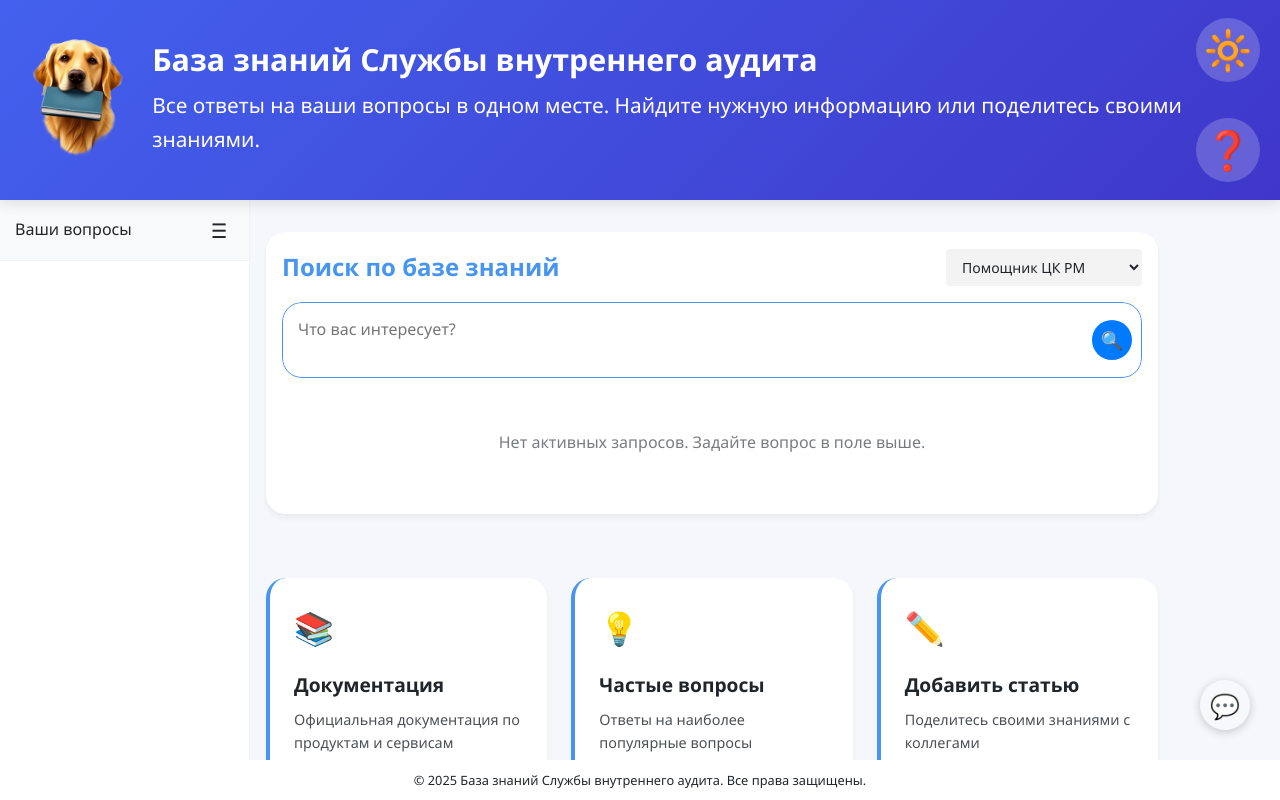
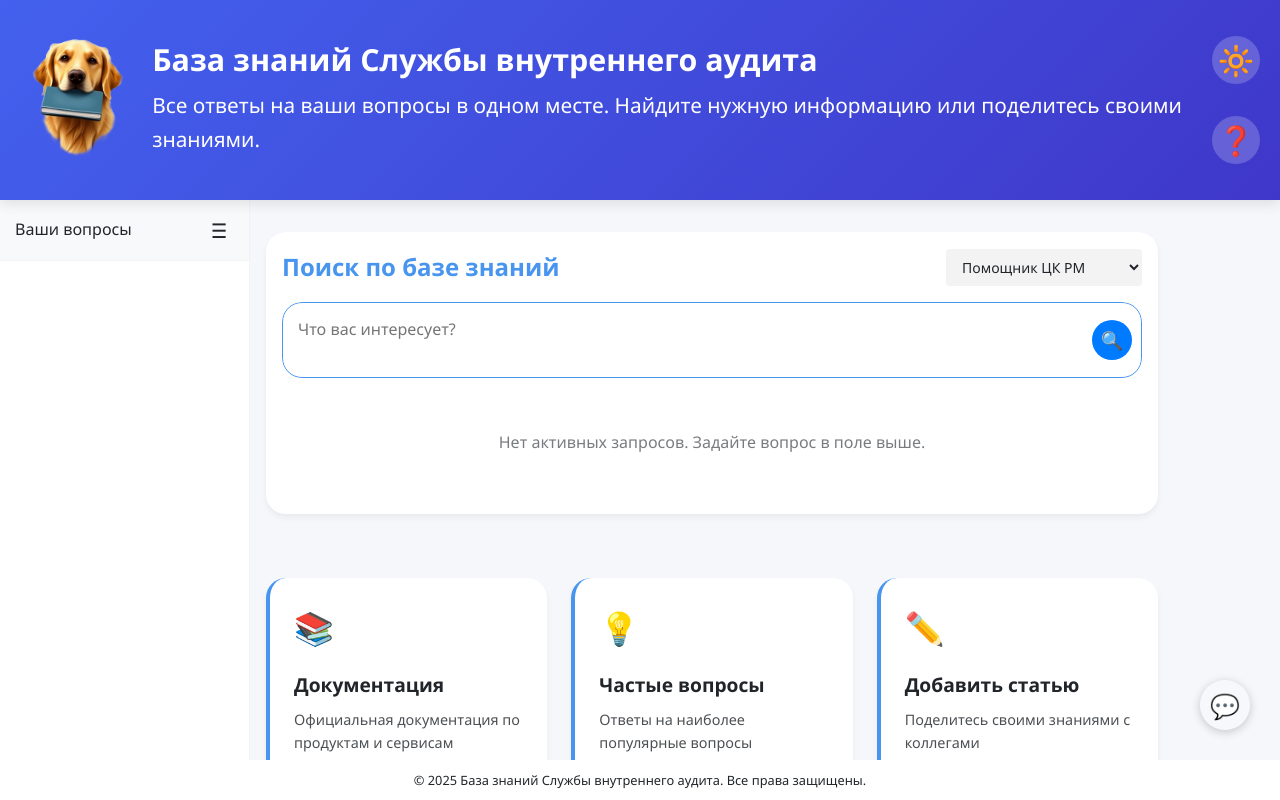
Before and after one commit to Chooook/llm_proxy_frontend, a Flask app: page / in a window 1280 px wide. Shown: the top 800 px of the page. Run offline with Flask 3, Linux system fonts and the light colour scheme.

Commit message:
chore: remove unused header styles, make buttons smaller

```diff
--- a/src/static/css/header.css
+++ b/src/static/css/header.css
@@ -13,6 +13,7 @@ header {
     display: flex;
     align-items: center;
     justify-content: center;
+    transition: all 0.3s cubic-bezier(0.68, -0.3, 0.5, 1);
 }
 
 .header-container {
@@ -48,50 +49,6 @@ header.initial-header {
 
 header.initial-header .header-logo img {
     height: 120px;
-    transition: all 0.5s ease;
-}
-
-header.initial-header .logo-text {
-    font-size: 2.4rem;
-    transition: all 0.5s ease;
-}
-
-header.initial-header .tagline {
-    font-size: 1.8rem;
-    transition: all 0.5s ease;
-}
-
-header.initial-header .theme-toggle,
-header.initial-header .intro-btn {
-    width: 64px;
-    height: 64px;
-    font-size: 2.4rem;
-    transition: all 0.5s ease;
-}
-
-header.initial-header .theme-toggle {
-    top: 25%;
-}
-
-header.initial-header .intro-btn {
-    top: 75%;
-}
-
-body.header-expanded {
-    padding-top: 200px;
-    transition: padding-top 0.5s ease;
-}
-
-header {
-    transition: all 0.3s cubic-bezier(0.68, -0.3, 0.5, 1);
-}
-
-header.initial-header {
-    height: 200px;
-}
-
-header.initial-header .header-logo img {
-    height: 120px;
     transition: all 0.3s cubic-bezier(0.68, -0.3, 0.5, 1);
 }
 
@@ -107,18 +64,10 @@ header.initial-header .tagline {
 
 header.initial-header .theme-toggle,
 header.initial-header .intro-btn {
-    width: 64px;
-    height: 64px;
-    font-size: 2.4rem;
+    width: 48px;
+    height: 48px;
+    font-size: 1.8rem;
     transition: all 0.3s cubic-bezier(0.68, -0.3, 0.5, 1);
-}
-
-header.initial-header .theme-toggle {
-    top: 25%;
-}
-
-header.initial-header .intro-btn {
-    top: 75%;
 }
 
 body.initial-header {
@@ -142,27 +91,11 @@ header.small-header .header-logo img {
     height: 60px;
 }
 
-header.small-header .logo-text {
-    font-size: 1.2rem;
-}
-
-header.small-header .tagline {
-    font-size: 0.9rem;
-}
-
 header.small-header .theme-toggle,
 header.small-header .intro-btn {
     width: 32px;
     height: 32px;
     font-size: 1.2rem;
-}
-
-header.small-header .theme-toggle {
-    top: 30%;
-}
-
-header.small-header .intro-btn {
-    top: 70%;
 }
 
 .logo-text {
```
